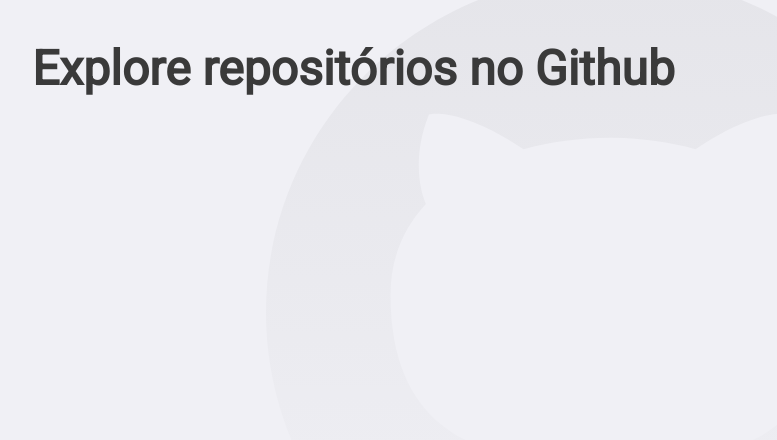
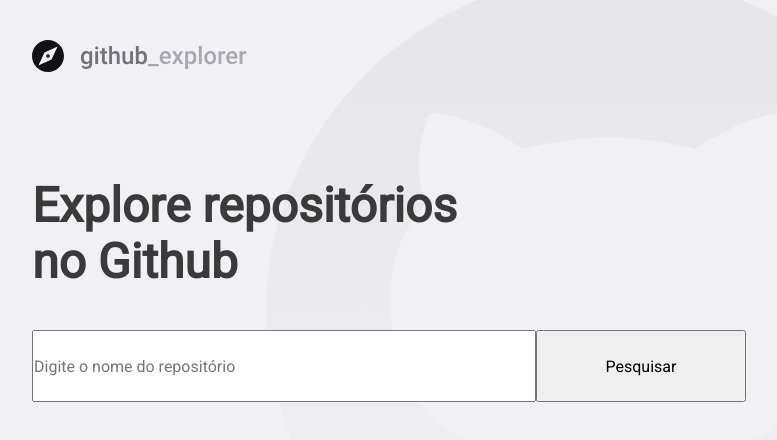
Before and after one commit to gyuu-neves/github-explorer, a React (Create React App) app: page / in a window 1280 px wide. Shown: the top 440 px of the page, without its empty margins (148-925 px from the left). Built offline with nearby package versions, Linux system fonts and the light colour scheme.

Commit message:
added logo and styled some components.

```diff
--- a/src/pages/Dashboard/index.tsx
+++ b/src/pages/Dashboard/index.tsx
@@ -1,6 +1,18 @@
 import React from 'react';
-import { Title } from './styles';
 
-const Dashboard: React.FC = () => <Title>Explore repositórios no Github</Title>;
+import logoImg from '../../assets/logo.svg';
 
+import { Title, Form } from './styles';
+
+const Dashboard: React.FC = () => (
+  <>
+    <img src={logoImg} alt="Github Explorer" />
+    <Title>Explore repositórios no Github</Title>
+
+    <Form>
+      <input placeholder="Digite o nome do repositório" />
+      <button type="submit">Pesquisar</button>
+    </Form>
+  </>
+);
 export default Dashboard;
--- a/src/pages/Dashboard/styles.ts
+++ b/src/pages/Dashboard/styles.ts
@@ -3,4 +3,24 @@
 export const Title = styled.h1`
   font-size: 48px;
   color: #3a3a3a;
+  margin-top: 102px;
+  max-width: 450px;
+  line-height: 56px;
 `;
+
+export const Form = styled.form`
+  margin-top:40px;
+  max-width:714px;
+  display:flex;
+  max-height:72px;
+
+  input {
+    flex:1;
+  }
+
+  button {
+    width:210px;
+    height:72px;
+  }
+
+`;
```
Also changed, not shown: src/assets/logo.svg (added), 1 other file (tests, documents, lock files or other folders).
